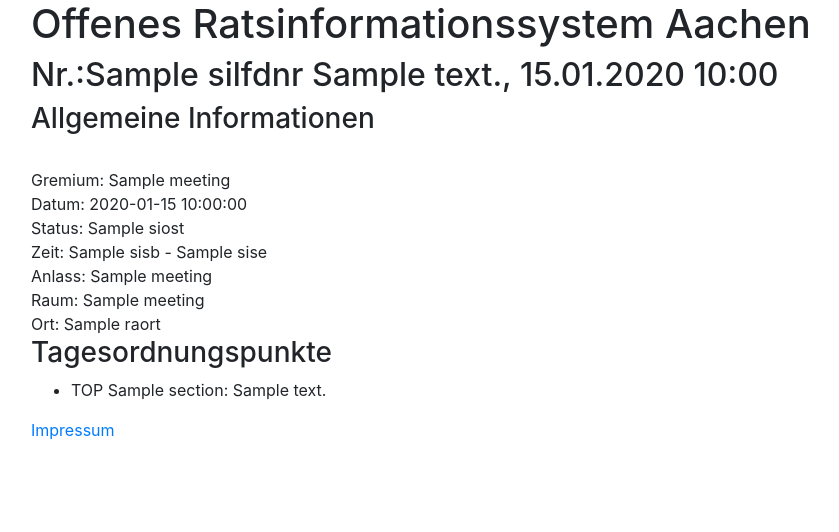
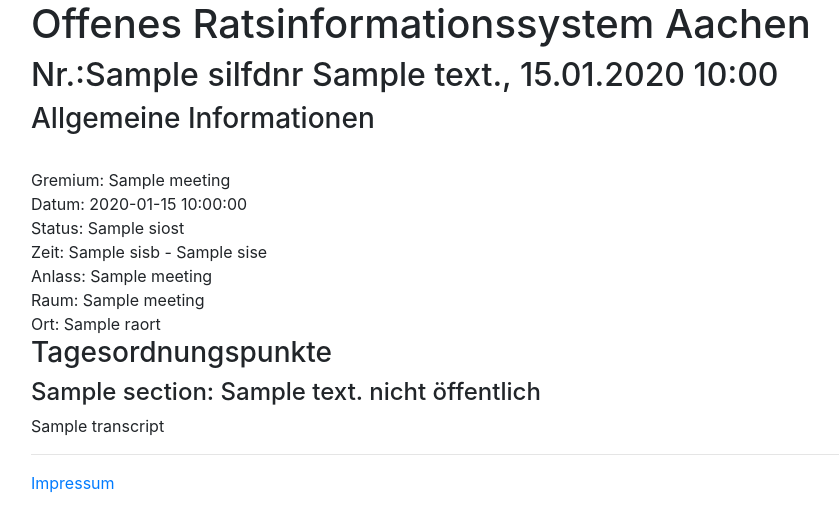
Before and after one commit to comlounge/pyallris, a Python web app: template pyallris/web/templates/meeting.html in a window 1280 px wide. Shown: the part 56-588 px from the top of the page, without its empty margins (54-893 px from the left). Run offline with Jinja, Linux system fonts and the light colour scheme; the template is opened without the code that fills it: most values are stand-ins (such as "Sample title", 1, 10 or a date in 2020); some libraries are stand-ins or nearby versions.

Commit message:
printing transcripts on meeting page

```diff
--- a/pyallris/web/templates/meeting.html
+++ b/pyallris/web/templates/meeting.html
@@ -19,13 +19,12 @@
 Ort: {{meeting.raort}}
 
 <h3>Tagesordnungspunkte</h3>
-    <ul>
         {% for item in meeting.tops %}
-        <li>
-            <div class="{{" public " if item.toostKurz == 'Ö'}}">
-                TOP {{item.section}}: {{item.toptext}}
-            </div>
-        </li>
+            <h4>{{item.section}}: {{item.toptext}}
+            {% if item.toostKurz != 'Ö' %}
+                <span class="label label-warning">nicht öffentlich</span></h4>
+            {% endif %}
+            {{ top_infos[item.tolfdnr].transcript }}
+            <hr>
         {% endfor %}
-    </ul>
 {% endblock %}
```
Also changed, not shown: pyallris/web/handlers/meeting.py (+12 -1 lines).
